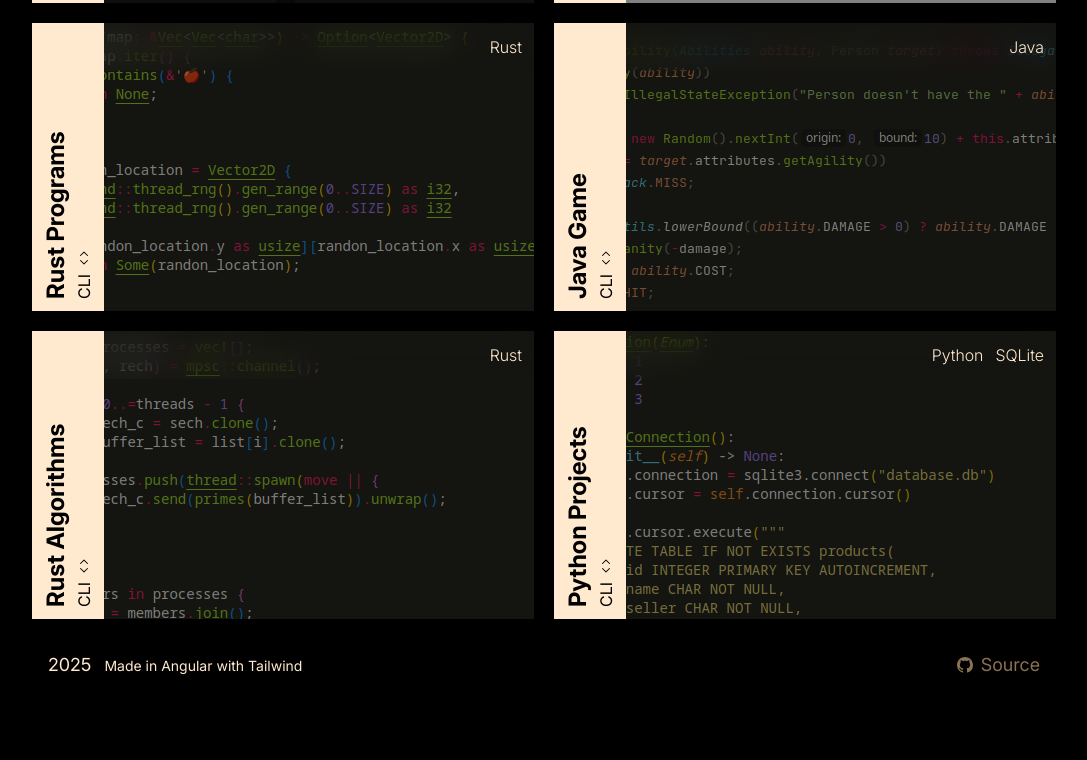
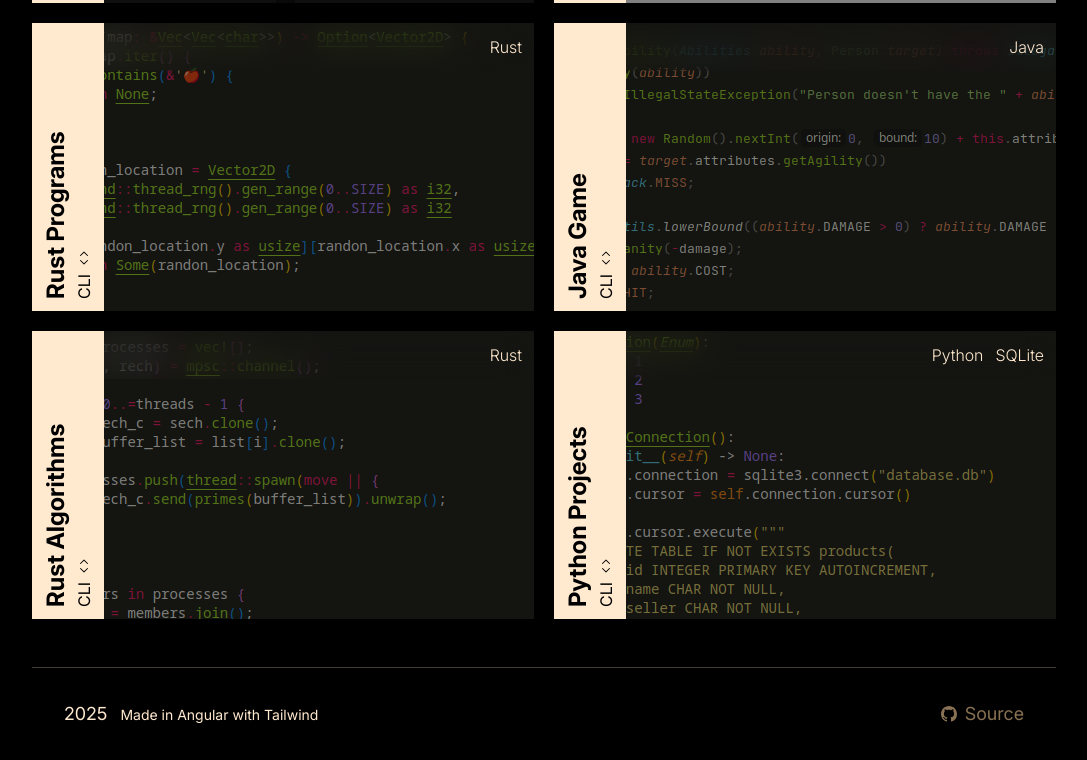
Before and after one commit to Edhet/eduardop, an Angular app: page / in a window 1280 px wide. Shown: the part 3153-3913 px from the top of the page, without its empty margins (96-1183 px from the left). Before the commit the page ends 3864 px from the top, so only its background shows below. Built offline with nearby package versions, Linux system fonts and the light colour scheme.

Commit message:
REDESIGN 2025: More improvements

```diff
--- a/src/app/components/footer/footer.component.html
+++ b/src/app/components/footer/footer.component.html
@@ -1,7 +1,7 @@
-<footer class="flex flex-row flex-wrap text-bAlmond min-w-min px-4 p-2 my-6 text-lg">
+<footer class="flex flex-row flex-wrap text-bAlmond min-w-min py-8 md:px-8 mt-12 mx-6 md:mx-0 text-lg border-t border-t-bAlmond/25">
   <div class="mr-auto whitespace-nowrap">{{localizationService.footerContent.date}} <span class="text-bAlmond ml-2 text-sm"> {{localizationService.footerContent.footerText}}</span>
   </div>
-  <a class="flex text-fBistre max-width-fit focus:outline-none hover:text-bAlmond transition-all" href="{{GITHUB_SOURCE_URL}}" target="_blank">
+  <a class="flex text-bAlmond md:text-fBistre max-width-fit focus:outline-none md:hover:text-bAlmond transition-all" href="{{GITHUB_SOURCE_URL}}" target="_blank">
     <svg xmlns="http://www.w3.org/2000/svg" width="16" height="16" fill="currentColor" class="bi bi-github mr-2 my-auto" viewBox="0 0 16 16">
       <path d="M8 0C3.58 0 0 3.58 0 8c0 3.54 2.29 6.53 5.47 7.59.4.07.55-.17.55-.38 0-.19-.01-.82-.01-1.49-2.01.37-2.53-.49-2.69-.94-.09-.23-.48-.94-.82-1.13-.28-.15-.68-.52-.01-.53.63-.01 1.08.58 1.23.82.72 1.21 1.87.87 2.33.66.07-.52.28-.87.51-1.07-1.78-.2-3.64-.89-3.64-3.95 0-.87.31-1.59.82-2.15-.08-.2-.36-1.02.08-2.12 0 0 .67-.21 2.2.82.64-.18 1.32-.27 2-.27.68 0 1.36.09 2 .27 1.53-1.04 2.2-.82 2.2-.82.44 1.1.16 1.92.08 2.12.51.56.82 1.27.82 2.15 0 3.07-1.87 3.75-3.65 3.95.29.25.54.73.54 1.48 0 1.07-.01 1.93-.01 2.2 0 .21.15.46.55.38A8.012 8.012 0 0 0 16 8c0-4.42-3.58-8-8-8z" />
     </svg>
--- a/src/app/components/project-list/project-list.component.html
+++ b/src/app/components/project-list/project-list.component.html
@@ -1,5 +1,5 @@
 <section class="slowFade relative mt-16 mx-6 md:mx-0">
-  <h2 class="text-bAlmond text-5xl md:text-7xl mb-2 font-bold">{{localizationService.projectHeader}}</h2>
+  <h2 class="text-bAlmond text-4xl md:text-7xl mb-2 font-bold">{{localizationService.projectHeader}}</h2>
 
   <div class="text-white py-3 md:bg-black/75 md:backdrop-blur-sm">
     <div class="flex gap-2 flex-wrap">
@@ -11,7 +11,7 @@
         {{tag.tagName}}
       </button>
 
-      <button class="bg-transparent text-bAlmond hover:bg-bAlmond/50 focus:outline-none border transition-all min-w-[2rem] min-h-[2rem] rounded-full" *ngIf="projectsService.activeFilters.length > 0" (click)="projectsService.clearFilters()">
+      <button class="bg-transparent text-bAlmond md:hover:bg-bAlmond/50 focus:outline-none border transition-all min-w-[2rem] min-h-[2rem] rounded-full" *ngIf="projectsService.activeFilters.length > 0" (click)="projectsService.clearFilters()">
         <svg xmlns="http://www.w3.org/2000/svg" width="18" height="18" fill="currentColor" class="m-auto bi bi-x" viewBox="0 0 16 16">
           <path d="M4.646 4.646a.5.5 0 0 1 .708 0L8 7.293l2.646-2.647a.5.5 0 0 1 .708.708L8.707 8l2.647 2.646a.5.5 0 0 1-.708.708L8 8.707l-2.646 2.647a.5.5 0 0 1-.708-.708L7.293 8 4.646 5.354a.5.5 0 0 1 0-.708z" />
         </svg>
```
